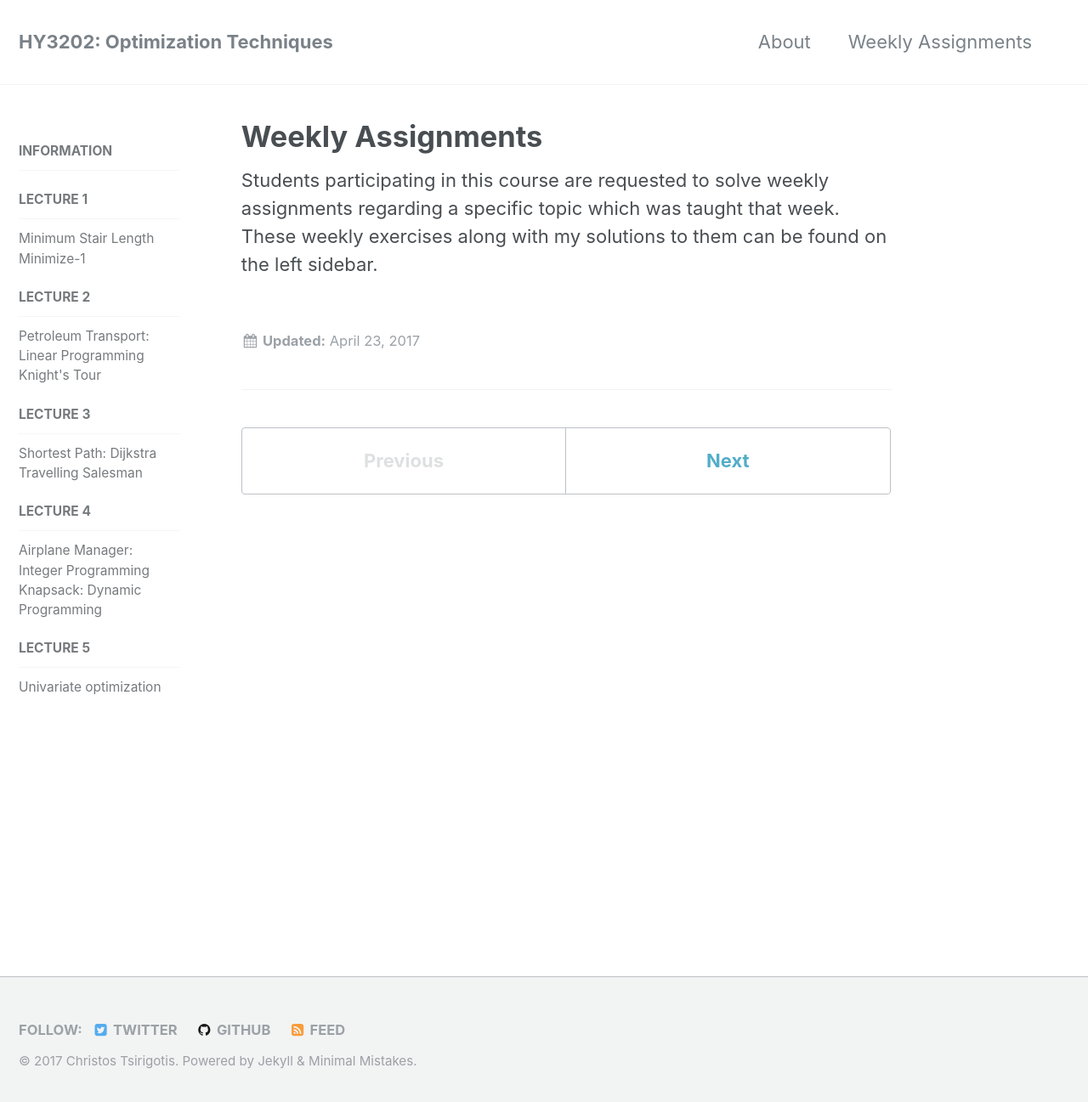
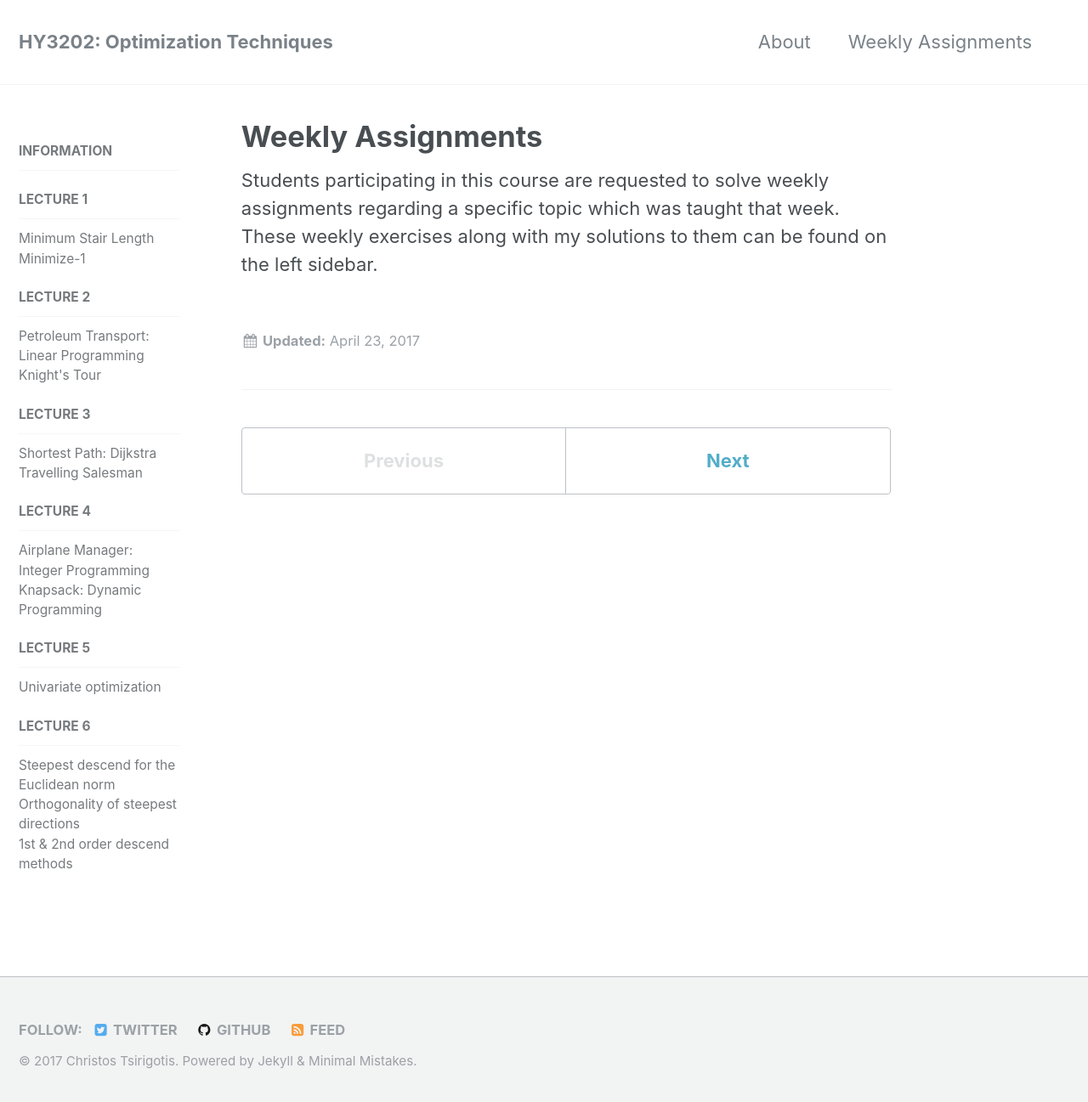
Before and after one commit to tsirif/optimization-auth-course, a Jekyll site: the page built from docs/_assignments/00-information.md, in a window 1280 px wide and 1305 px high. Shown: the top 1297 px of the window at 85% size. Built offline with Jekyll 4.4.1, drawn with Linux system fonts in a browser that asks for light colours.

Commit message:
Update navigation for lecture 6, init ex 12

```diff
--- a/docs/_data/navigation.yml
+++ b/docs/_data/navigation.yml
@@ -36,3 +36,11 @@ assignments:
     children:
       - title: "Univariate optimization"
         url: /assignments/minimize-2
+  - title: "Lecture 6"
+    children:
+      - title: "Steepest descend for the Euclidean norm"
+        url: /assignments/steepest-euclidean
+      - title: "Orthogonality of steepest directions"
+        url: /assignments/steepest-orthogonal
+      - title: "1st & 2nd order descend methods"
+        url: /assignments/descend-minimize
```
Also changed, not shown: docs/_assignments/12-descend-minimize.md (added, +13 -0 lines).
